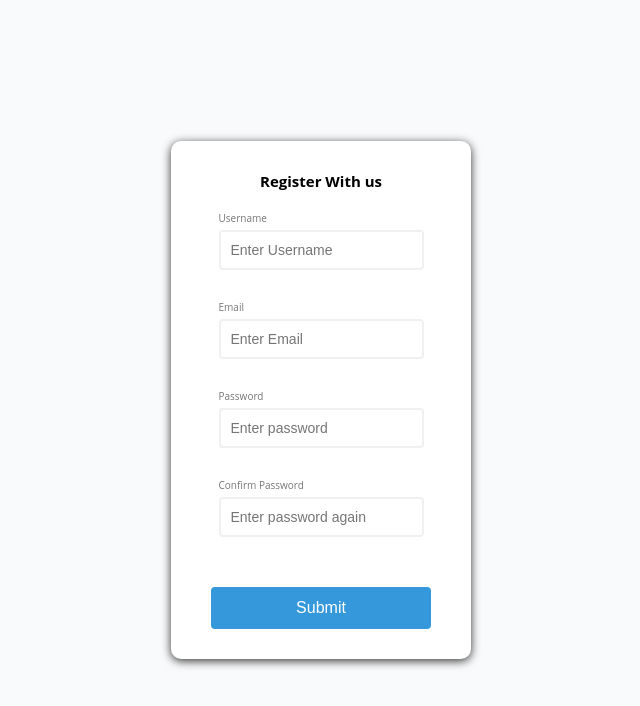
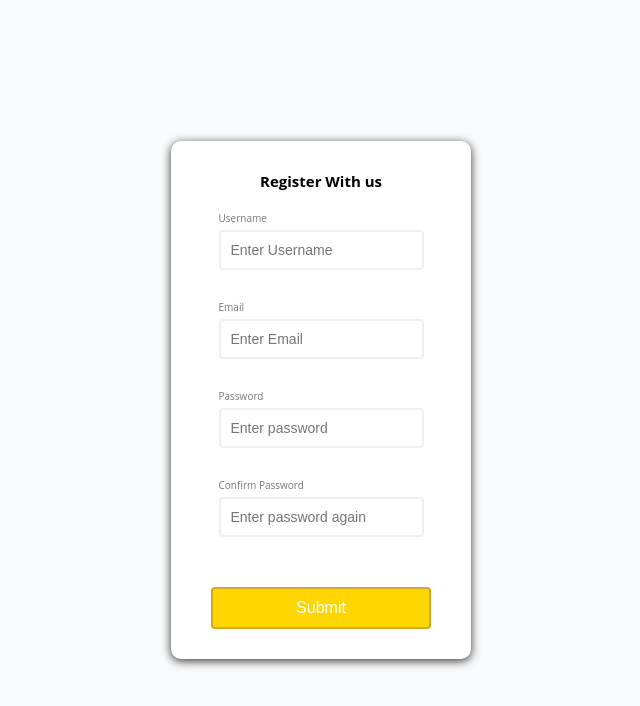
Before and after one commit to Hussein-miracle/Form-Validator, a plain HTML site: page index.html in a window 1280 px wide. Shown: the whole page, without its empty margins (319-959 px from the left). Drawn offline with Linux system fonts and the light colour scheme.

Commit message:
changed submit button color

```diff
--- a/style.css
+++ b/style.css
@@ -91,14 +91,14 @@ h2{
 .form-control.error small{
   visibility: visible;
   display: block;
-  /* padding: 1rem; */
   margin: 1rem;
 }
 
 .form button{
   cursor: pointer;
-  background-color: #3498db;
-  border: 2px solid #3498db;
+  background-color: gold;
+  border: 2px solid goldenrod;
+
   border-radius: 4px;
   color: #fff;
   font-size: 1.6rem;
```
